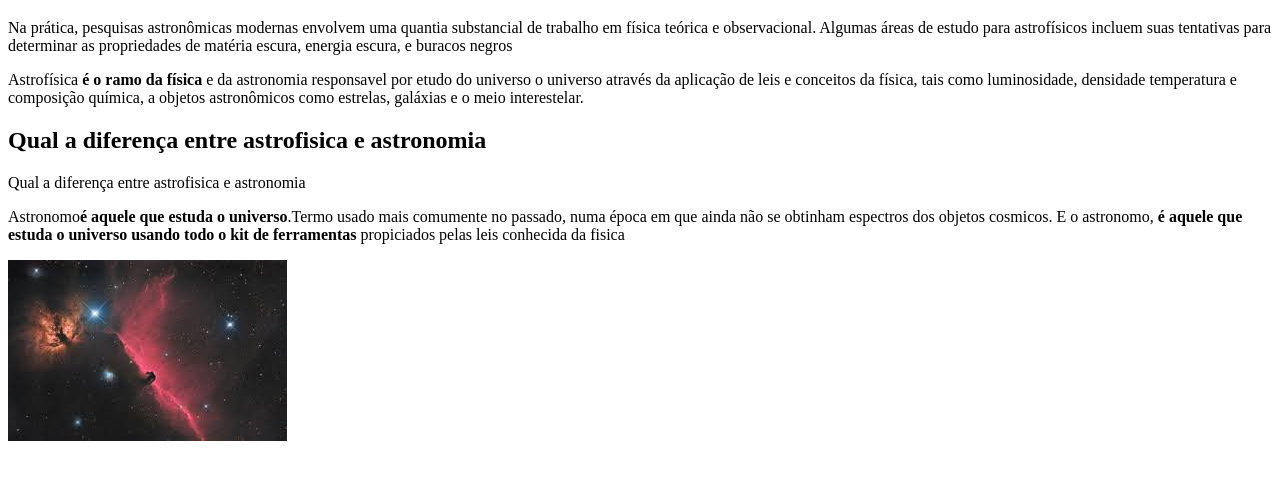
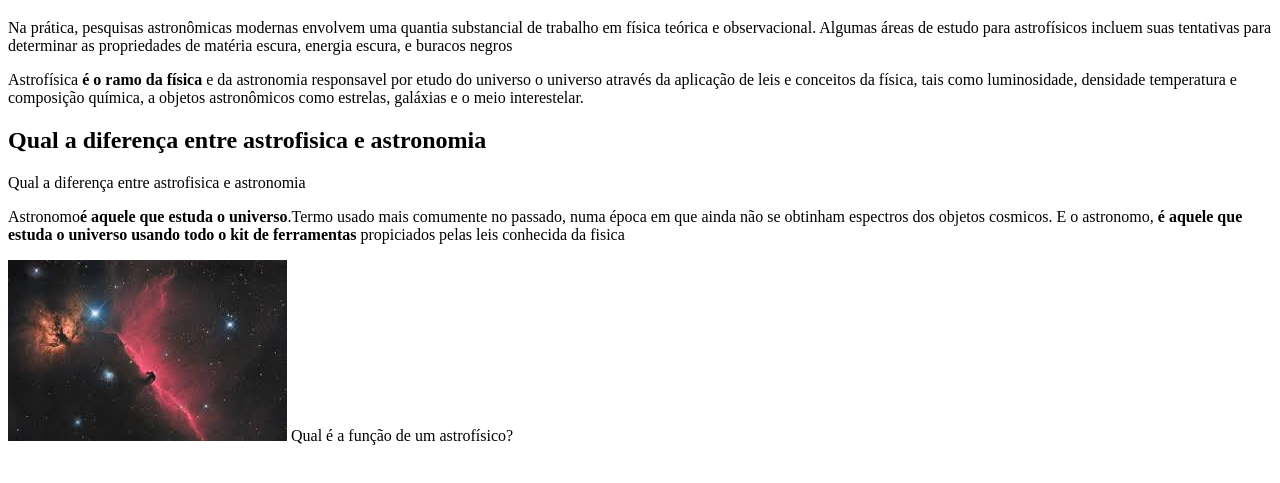
Before and after one commit to enzocwb/ProvaEnzo, a plain HTML site: page index.html in a window 1280 px wide. Shown: the part 61-544 px from the top of the page. Drawn offline with Linux system fonts and the light colour scheme.

Commit message:
Update index.html

```diff
--- a/index.html
+++ b/index.html
@@ -14,7 +14,7 @@
 <p>Qual a diferença entre astrofisica e astronomia</p>
 <p>Astronomo<strong>é aquele que estuda o universo</strong>.Termo usado mais comumente no passado, numa época em que ainda não se obtinham espectros dos objetos cosmicos. E o astronomo, <strong>é aquele que estuda o universo usando todo o kit de ferramentas</strong> propiciados pelas leis conhecida da fisica </p>
 <img src="download.jpeg"
-<h3>
+<h3> Qual é a função de um astrofísico?</h3>
 
 
 
```
